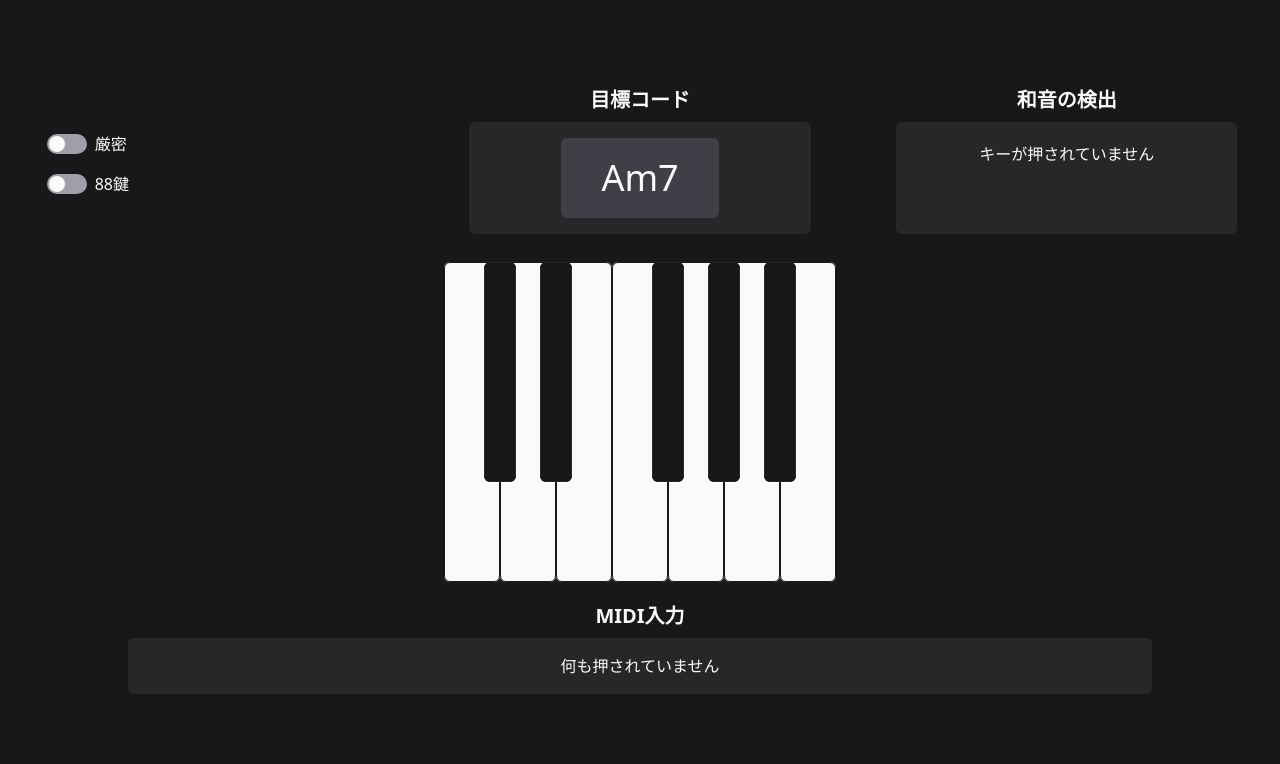
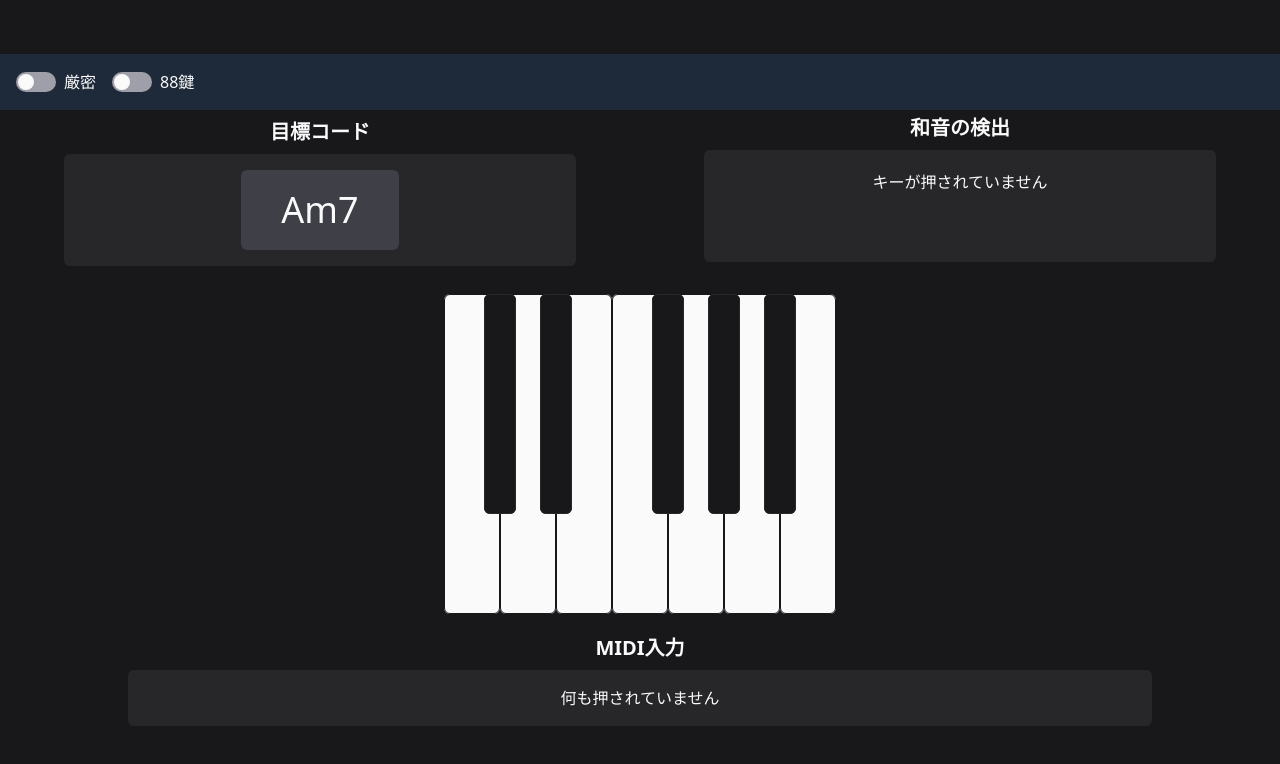
Before and after one commit to tarakichi/piano_chord_practice, a React (Vite) app: page / in a window 1280 px wide. Shown: the top 764 px of the page. Built offline with nearby package versions, Linux system fonts and the light colour scheme.

Commit message:
layout modification

```diff
--- a/src/components/TargetChordDisplay.tsx
+++ b/src/components/TargetChordDisplay.tsx
@@ -6,7 +6,7 @@ interface Props {
 export default function TargetChordDisplay({ targetChord, isCorrect }: Props) {
     return (
         <div className="w-full flex flex-col items-center justify-center">
-            <h2 className='text-zinc-50 font-bold text-xl'>目標コード</h2>
+            <h2 className='text-zinc-50 font-bold text-xl pt-2'>目標コード</h2>
             <div className="flex justify-center items-center bg-zinc-800 rounded-md my-2 py-1 px-8 overflow-x-hidden overflow-y-auto w-4/5">
                 <div
                     className={`
--- a/src/pages/ChordPractice.tsx
+++ b/src/pages/ChordPractice.tsx
@@ -28,9 +28,9 @@ export default function ChordPractice() {
       animate={{ opacity: 1 }}
       transition={{ duration: 1 }}
     >
-      <div className="max-w-screen w-screen flex max-md:flex-col items-center">
-        <div className="w-screen flex flex-col justify-center items-center">
-            <div className="flex items-start w-4/5">
+      <div className="max-w-screen w-screen">
+        <div className="w-full flex px-3 py-2 bg-gray-800">
+          <div className="flex items-start">
             <div className="flex items-center mx-1">
               <label className="switch">
                 <input
@@ -44,7 +44,7 @@ export default function ChordPractice() {
               <span className="m-2 text-zinc-50">{isStrict ? "厳密" : "厳密"}</span>
             </div>
           </div>
-            <div className="flex items-start w-4/5">
+          <div className="flex items-start">
             <div className="flex items-center mx-1">
               <label className="switch">
                 <input
@@ -59,11 +59,15 @@ export default function ChordPractice() {
             </div>
           </div>
         </div>
+        <div className="w-screen flex justify-center items-center">
+          <div className="max-w-screen w-screen flex max-md:flex-col items-center">
             <TargetChordDisplay targetChord={targetChord} isCorrect={isCorrect}/>
             <ChordDisplay midiNotes={midiNotes}/>
           </div>
+        </div>
         <Keyboard midiNotes={midiNotes} addNote={addNote} removeNote={removeNote} isFullRange={isFullRange} />
         <MidiInputViewer midiNotes={midiNotes}/>
+      </div>
     </motion.div>
   );
 }
```
Lines whose indentation alone changed are shown as unchanged.
